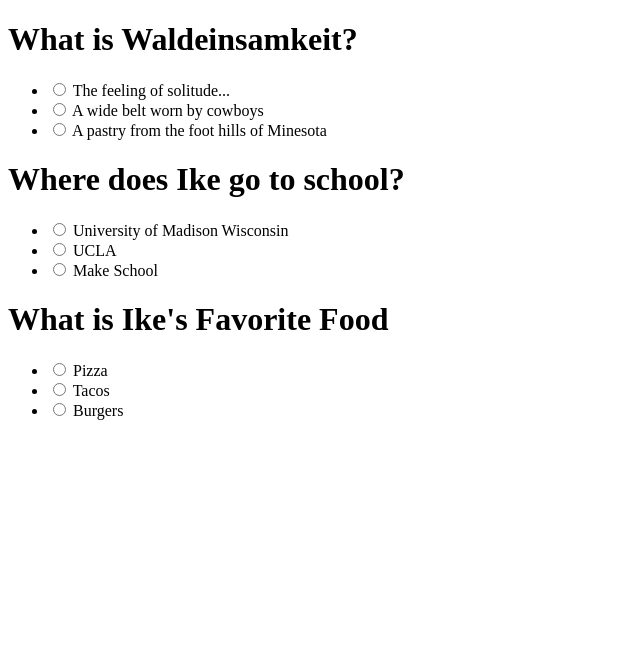
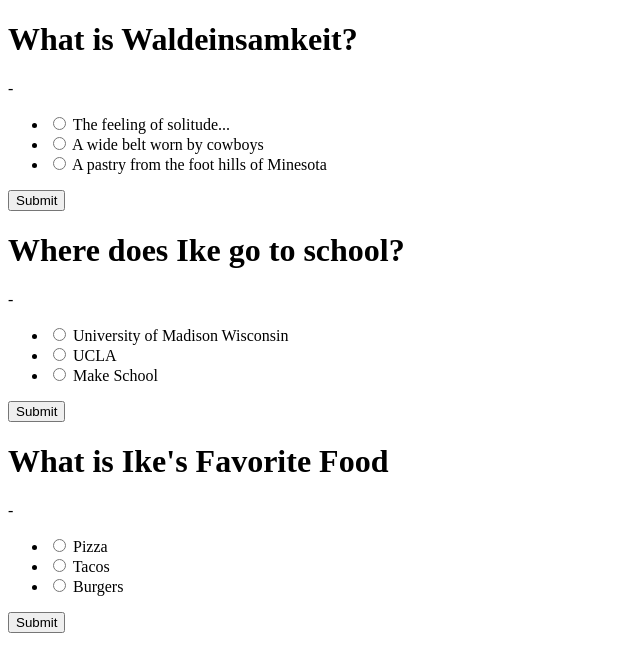
Before and after one commit to ikejs/FEW-quiz-assignment, a plain HTML site: page index.html in a window 1280 px wide. Shown: the whole page, without its empty margins (0-640 px from the left). Drawn offline with Linux system fonts and the light colour scheme.

Commit message:
tutorial 4

```diff
--- a/index.html
+++ b/index.html
@@ -4,7 +4,7 @@
         <title></title>
     </head>
     <body>
-        <div id="quiz" class="container">
+        <div id="quiz" class="container quiz">
                 <!-- quiz questions -->
         </div>
         <!-- Scripts -->
@@ -61,15 +61,23 @@
                     quizStr += `
                     <form>
                         <h1>${question.q}</h1>
+                        <div class="alert"> - </div>
                         <ul>
                             ${answerStr}
                         </ul>
+                        <button type="submit">Submit</button>
                     </form>
                     `
-                } )
+                })
 
                 quizEl.innerHTML = quizStr
-            }
+
+                quizEl.addEventListener('submit', function(e) {
+                    e.preventDefault()
+                    // list all of the forms in this e.target
+
+                })
+            } // end init()
 
             init()
         </script>
```
